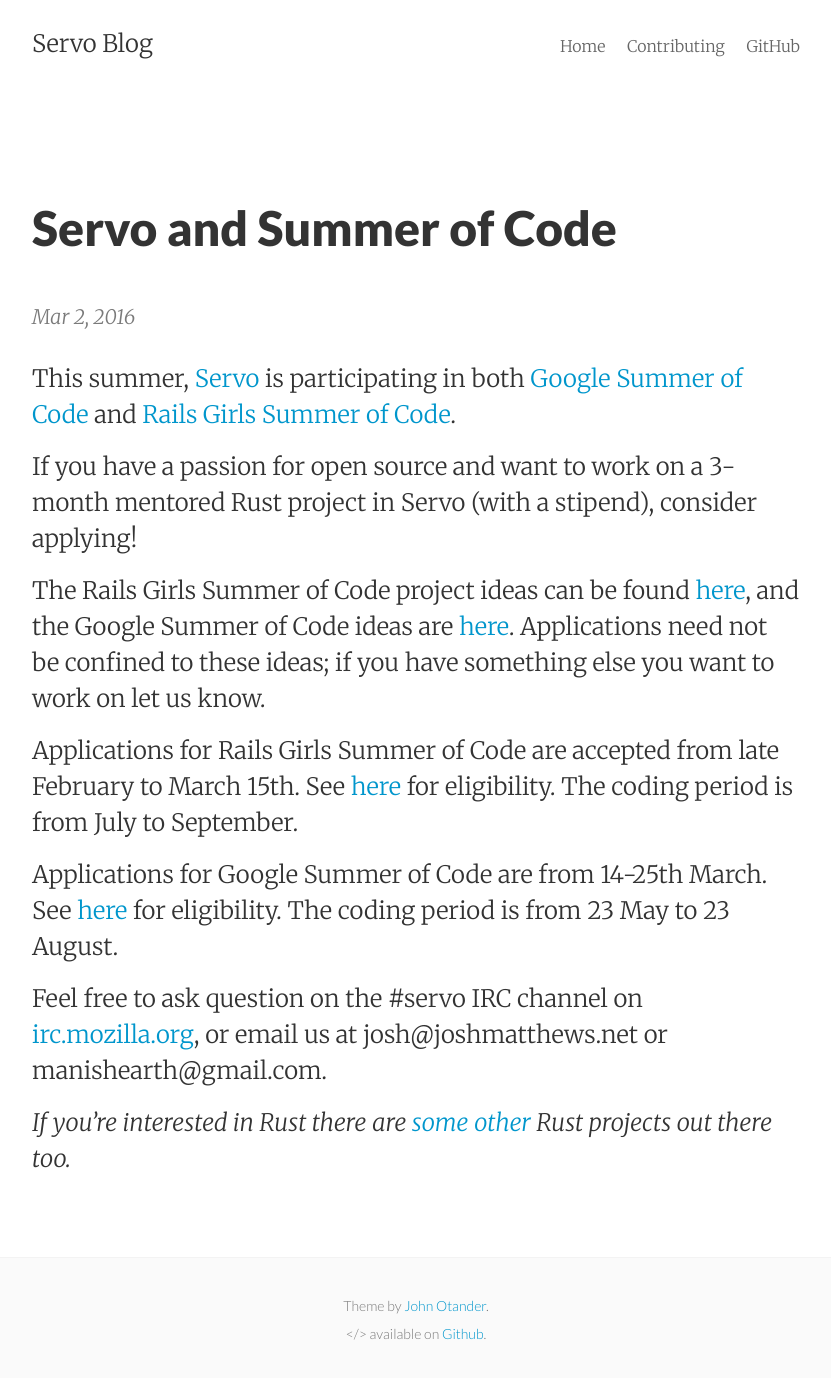
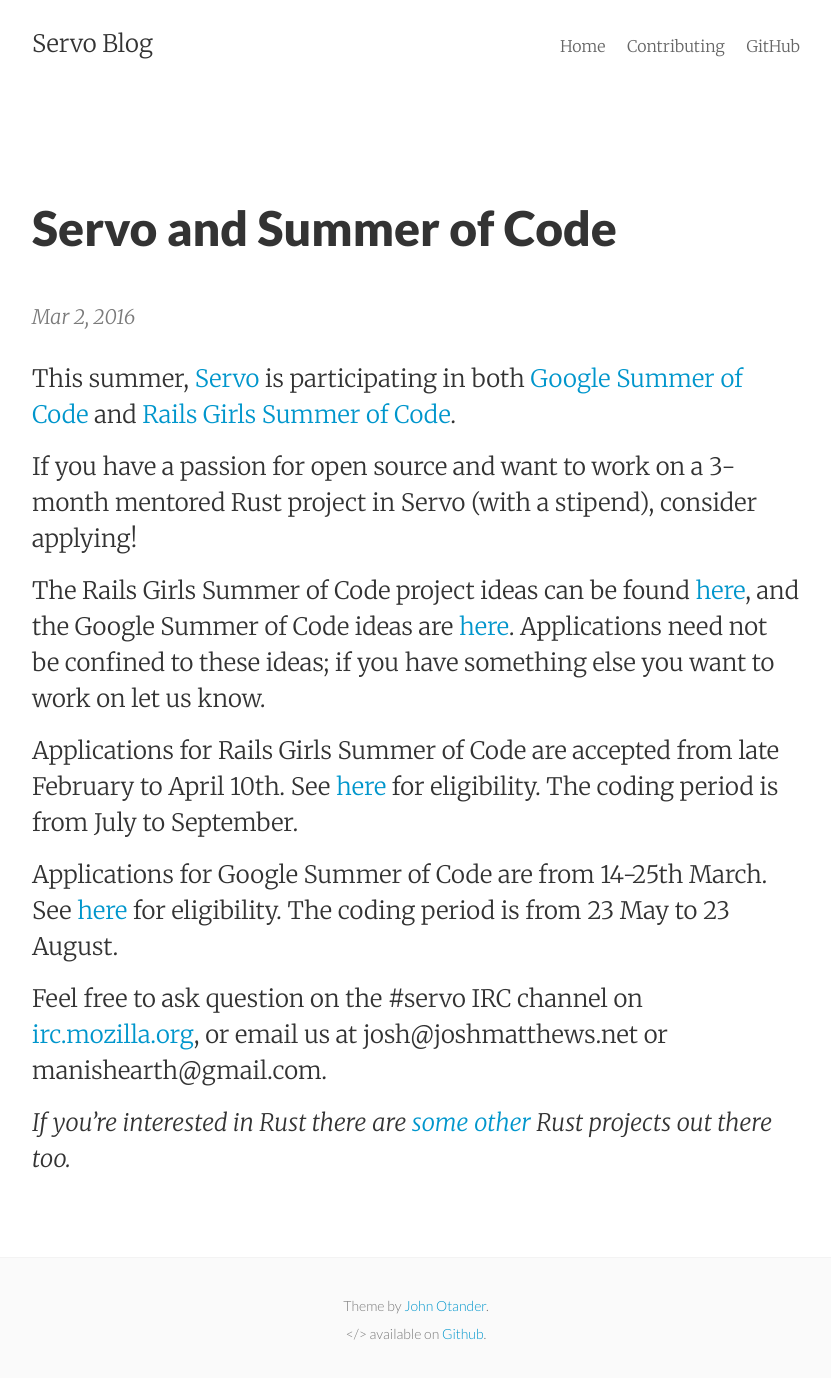
Before and after one commit to servo/blog.servo.org, a Jekyll site: the page built from _posts/2016-03-02-summer-of-code.md, in a window 1280 px wide. Shown: the whole page, without its empty margins (224-1055 px from the left). Built offline with Jekyll 4.4.1, drawn with Linux system fonts in a browser that asks for light colours.

Commit message:
RGSoC application close date changed.

```diff
--- a/_posts/2016-03-02-summer-of-code.md
+++ b/_posts/2016-03-02-summer-of-code.md
@@ -18,7 +18,7 @@
 something else you want to work on let us know.
 
 
-Applications for Rails Girls Summer of Code are accepted from late February to March 15th. See
+Applications for Rails Girls Summer of Code are accepted from late February to April 10th. See
 [here][rgsoc-eligible] for eligibility. The coding period is from July to September.
 
 Applications for Google Summer of Code are from 14-25th March. See [here][gsoc-eligible] for
```
